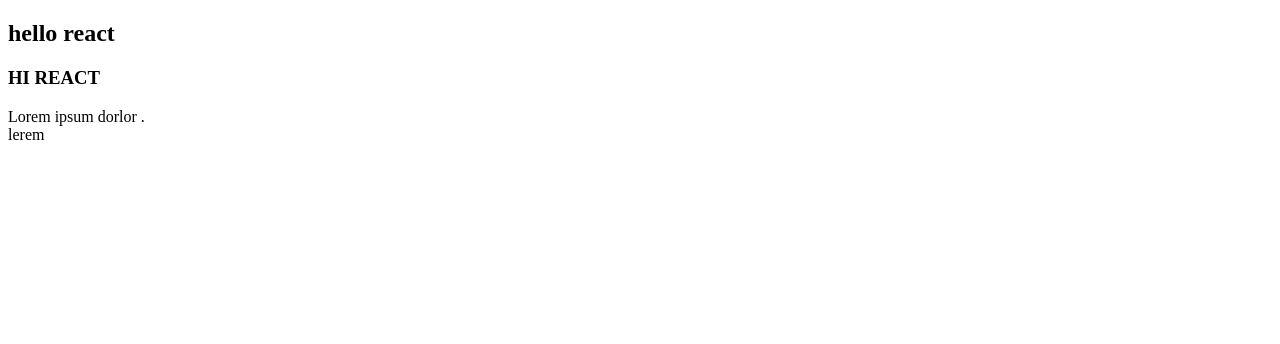
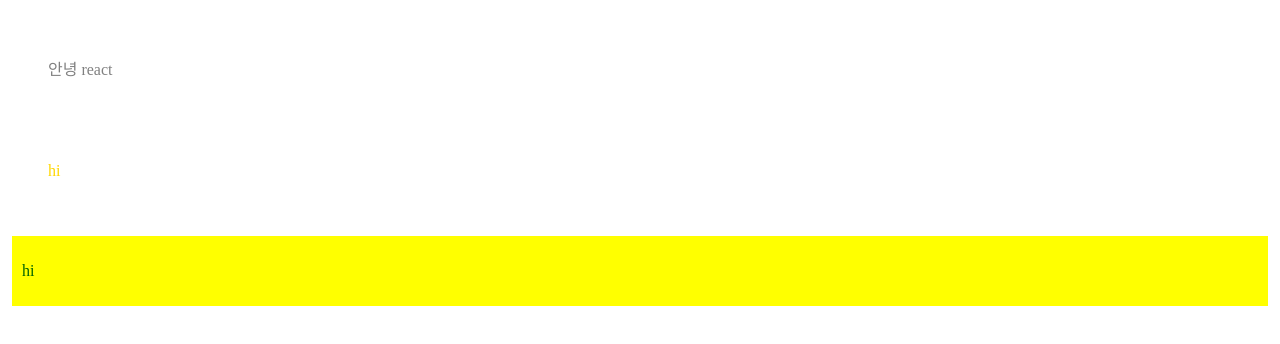
Before and after one commit to jeon602/React103123, a React (Create React App) app: page / in a window 1280 px wide. Shown: the top 344 px of the page. Built offline with nearby package versions, Linux system fonts and the light colour scheme.

Commit message:
props 구분할 연습. -11:37 11/01

```diff
--- a/src/App.js
+++ b/src/App.js
@@ -1,37 +1,32 @@
-function App() {
-  //jax에서 태그 사용시 꼭 종료태그를 작성해야 함.
-  //빈요소이면 시작 태그에서 종료
+function MyComp({
+  m = "4px",
+  p = "8px",
+  color = "blue",
+  bg = "white",
+  text = "hi",
+}) {
   return (
-    <div>
-      <h2>hello react</h2>
-      <h3>HI REACT</h3>
-      <p>
-        Lorem ipsum dorlor .<br />
-        lerem{" "}
-      </p>
+    <div
+      style={{
+        margin: m,
+        padding: p,
+        color: color,
+        backgroundColor: bg,
+        text: text,
+      }}
+    >
+      {/*//안넣는 요소가 존재하기 때문에 기본값을 넣는 설정을 하고 싶으면*/}
+      <p>{text}</p>
     </div>
   );
 }
-//built -in component는 소문자로 시작
-//COMPONENT 명은 반드시 대문자로 시작
-//직접 작성하는 component는 반드시 return값을 가져야 하며
-//보통 return값은 JSX 코드이다 ()
-function MyComp() {
-  //return의 jsx코드 작성 가능
-  //꼭 하나의 root tag(상위 태그)가 존재해야 한다. 두 개의 태그를 사용하면 안되며
-  //div 태그로 감싸서 2개를 작성한다.
-  //return <div><h2>hi component</h2></div>
-  //return값이 여러줄이면 () 로 감싸기
-  //return(
-  // <div>
-  // <h1></h1>
-  // <h2></h2>
-  // </div>)
-  // root tag가 필요없다면 fragment로 사용가능하다 <div> 대신 빈 <>
-
-  //jsx에서 주석사용법
-  // {/* */}
-  // {/* fragment는 <></>*/}
-  return <h2>hi component</h2>;
+function App() {
+  return (
+    <div>
+      <MyComp m="30px" p="10px" color="gray" bg="paleblue" text="안녕 react" />
+      <MyComp m="30px" p="10px" color="gold" bg="palevioleted" />
+      <MyComp p="10px" color="darkgreen" bg="yellow" />
+    </div>
+  );
 }
 export default App;
```
